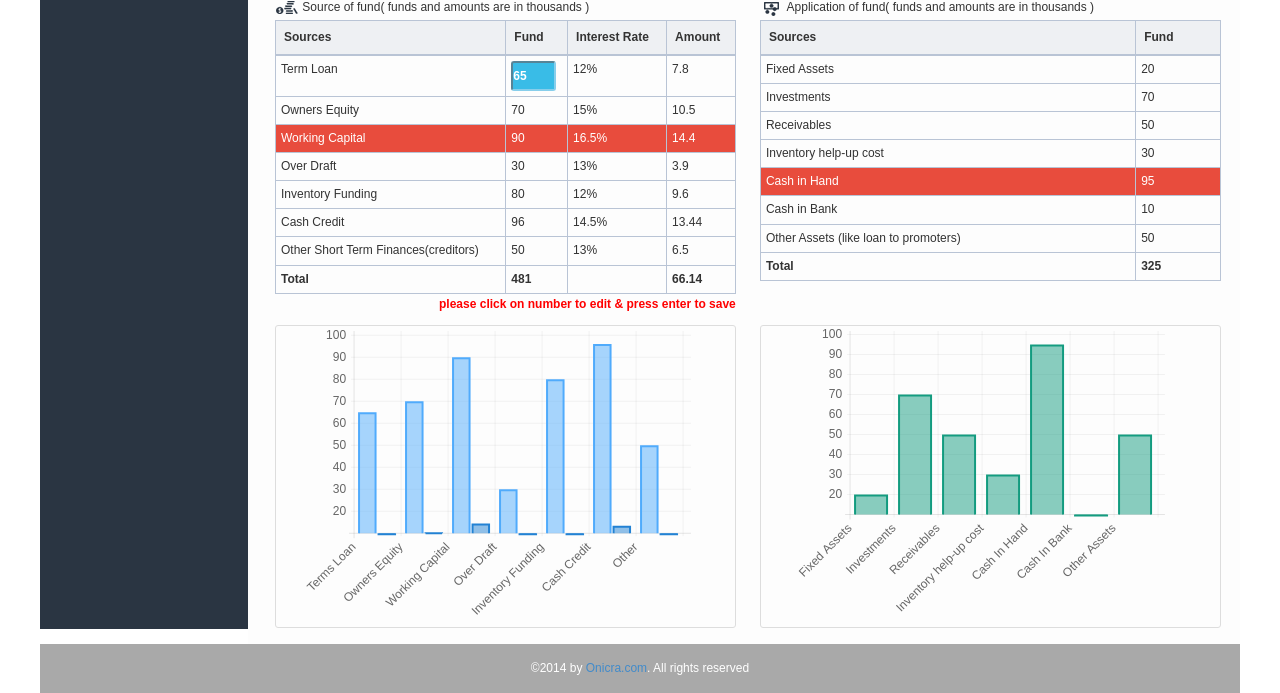
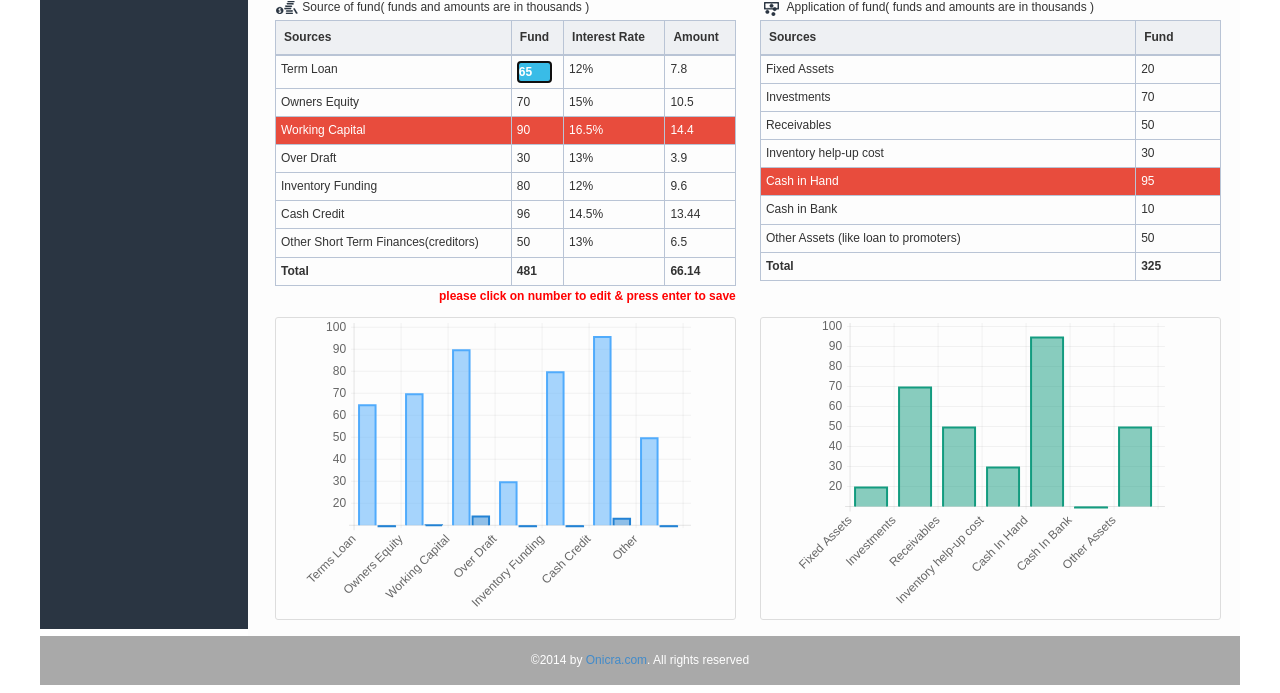
Before and after one commit to safiahmed/Onicra, a plain HTML site: page public_html/index.html in a window 1280 px wide. Both pictures are taken after a click on the element "65". Shown: the part 254-947 px from the top of the page. Drawn offline with nearby package versions, Linux system fonts and the light colour scheme.

Commit message:
5th change

```diff
--- a/public_html/index.html
+++ b/public_html/index.html
@@ -10,15 +10,7 @@
         <script src="js/Chart.js"></script>
         <script type="text/javascript" src="http://code.jquery.com/jquery-1.9.1.js"></script>
         <style>
-            .foutstyle{
-                width: 45px;
-                border-radius: 3px;
-                border-color: skyblue;
-                height: 30px;
-                background-color: #39BCE7;
-                color: #ffffff;
-                font-weight: bold;
-            }
+
 
         </style>
         <script type="text/javascript" src="js/bootstrap.min.js"></script>
@@ -118,44 +110,44 @@
                                             <tr>
                                                 <td>Term Loan</td>
                                                 <td>65</td>
-                                                <td>12%</td>
-                                                <td class="val" id="11">42</td>
+                                                <td class="val" id="11">12%</td>
+                                                <td>42</td>
                                             </tr>
                                             <tr>
                                                 <td>Owners Equity</td>
                                                 <td>70</td>
-                                                <td>15%</td>
-                                                <td class="val" id="12">30</td>
+                                                <td class="val" id="12">15%</td>
+                                                <td>30</td>
                                             </tr>
                                             <tr>
                                                 <td>Working Capital</td>
                                                 <td>90</td>
-                                                <td>16.5%</td>
-                                                <td class="val" id="13">6.6</td>
+                                                <td class="val" id="13">16.5%</td>
+                                                <td>6.6</td>
                                             </tr>
                                             <tr>
                                                 <td>Over Draft</td>
                                                 <td>30</td>
-                                                <td>13%</td>
-                                                <td class="val" id="14">13</td>
+                                                <td class="val" id="14">13%</td>
+                                                <td>13</td>
                                             </tr>
                                             <tr>
                                                 <td>Inventory Funding</td>
                                                 <td>80</td>
-                                                <td>12%</td>
-                                                <td class="val" id="15">24</td>
+                                                <td class="val" id="15">12%</td>
+                                                <td>24</td>
                                             </tr>
                                             <tr>
                                                 <td>Cash Credit</td>
                                                 <td>96</td>
-                                                <td>14.5%</td>
-                                                <td class="val" id="16">43.5</td>
+                                                <td class="val" id="16">14.5%</td>
+                                                <td>43.5</td>
                                             </tr>
                                             <tr>
                                                 <td>Other Short Term Finances(creditors)</td>
                                                 <td>50</td>
-                                                <td>13%</td>
-                                                <td class="val" id="17">6</td>
+                                                <td class="val" id="17">13%</td>
+                                                <td>6</td>
                                             </tr>
                                             <tr>
                                                 <td>Total</td>
--- a/public_html/js/script.js
+++ b/public_html/js/script.js
@@ -11,6 +11,7 @@ $(document).ready(function() {
         if (inptval != '' && (inptval[inptval.length - 1] === "%" || !isNaN(inptval))) {
             $(this).html('<input type="text" value="' + inptval + '" class = "fout" title = "Please Enter After Edit"/>')
             $(".fout").addClass('foutstyle')
+            $(".fout").focus()
         }
     })
     $("body").on('keypress', '.fout', function(e) {
@@ -23,6 +24,15 @@ $(document).ready(function() {
             chartdata()
         }
     })
+
+//    $("body").on("focusout",".fout",function(){
+//        var val = parseFloat($(this).val())
+//        $(this).parent("td").text(val)
+//    })
+
+
+
+
 //    edit and update code ends here
 
 
@@ -52,6 +62,7 @@ function calculatevalues() {
         }
         i++
     })
+
     $(".table1 tbody tr:last").children("td:eq(1)").text(subtotal)
 
 //for total in application fund
@@ -78,6 +89,7 @@ function calculatevalues() {
         }
         k++
     })
+    var subtotal1 = subtotal1.toFixed(2);
     $(".table1 tbody tr:last").children("td:eq(3)").text(subtotal1)
 
     //    calculation of interest rate s starts here
@@ -107,7 +119,8 @@ function highlightRow() {
     var row = 0
     $(".val").each(function() {
         $(this).parent("tr").removeClass("selected-row")
-        var $this = parseFloat($(this).text())
+        var txt = $(this).text()
+        var $this = parseFloat(txt)
         if ($this > max) {
             max = $this;
             row = $(this).attr("id")
--- a/public_html/style/style.css
+++ b/public_html/style/style.css
@@ -138,10 +138,10 @@ tbody tr:hover{
 }
 
 .foutstyle{
-    width: 45px;
+    width: 35px;
     border-radius: 3px;
     border-color: skyblue;
-    height: 30px;
+    height: 22px;
     background-color: #39BCE7;
     color: #ffffff;
     font-weight: bold;
```
Also changed, not shown: 1 other file.
